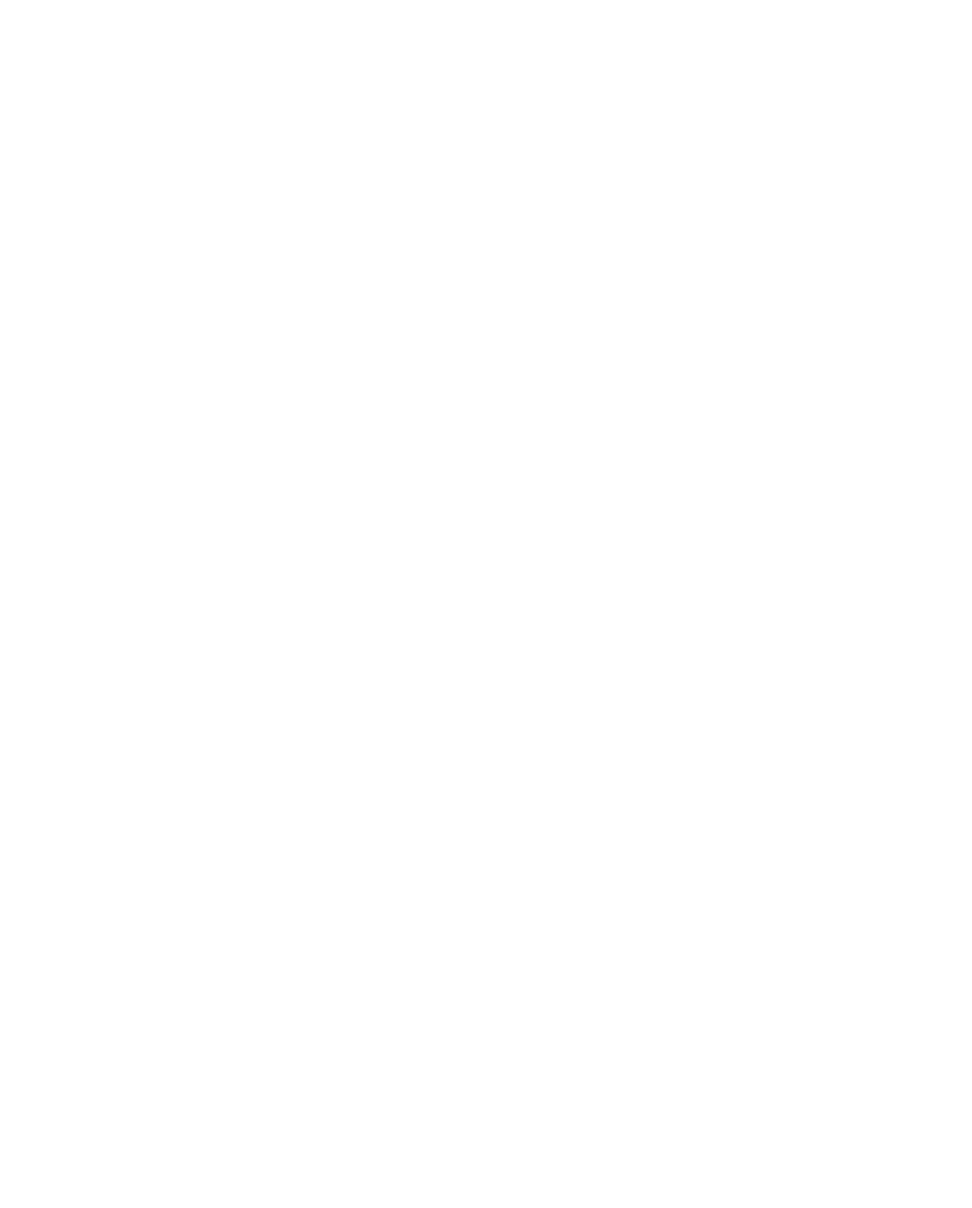
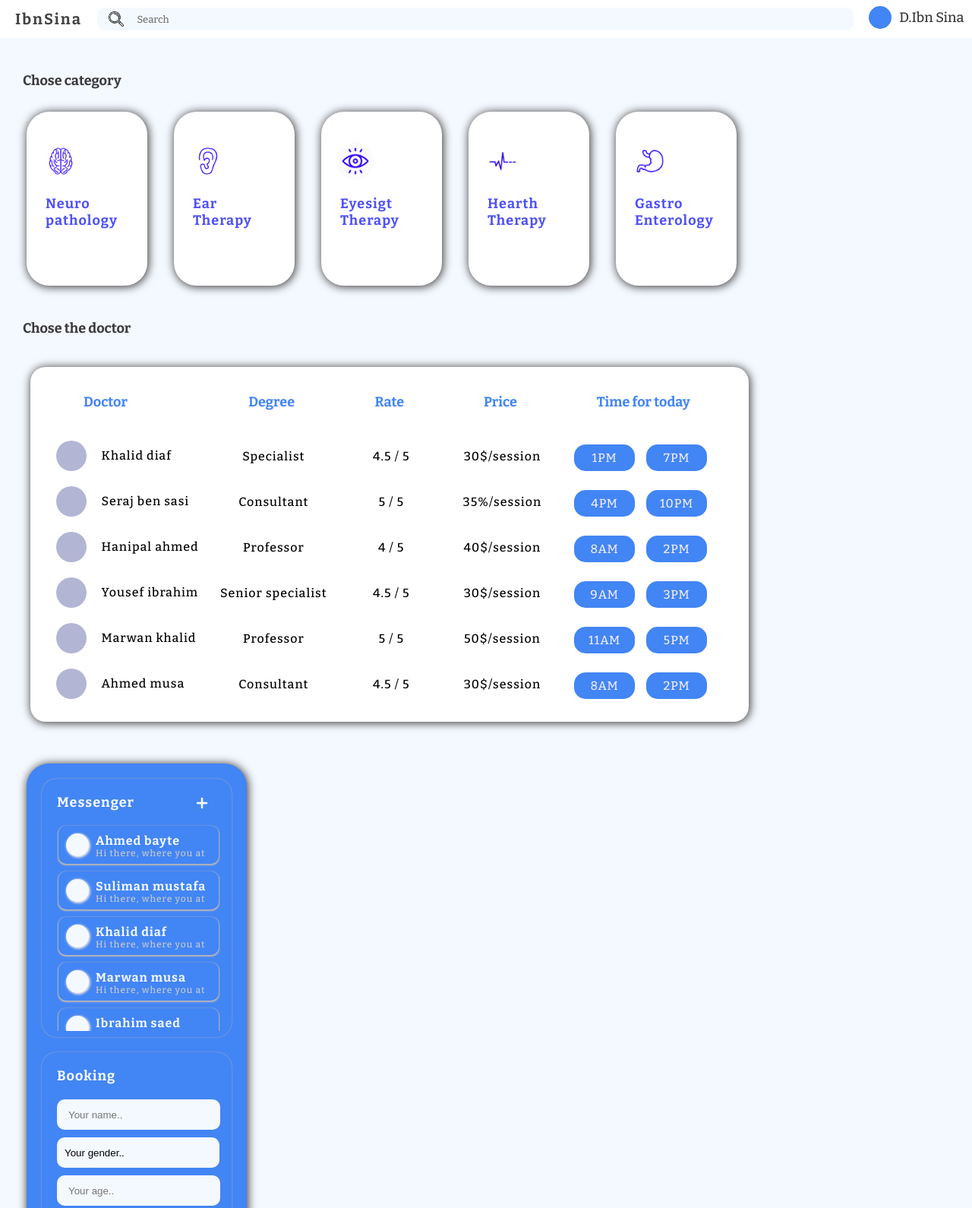
Before and after one commit to aleemElmozogi/appointment-reservation-system, a plain HTML site: page homeScreen/index.html in a window 1280 px wide. Shown: the top 1590 px of the page at 76% size. Before the commit the page ends 800 px from the top, so only its background shows below. Drawn offline with nearby package versions, Linux system fonts and the light colour scheme; a web font is replaced by a local one.

Commit message:
I've add the right panel

```diff
--- a/homeScreen/index.html
+++ b/homeScreen/index.html
@@ -4,12 +4,226 @@
     <meta charset="UTF-8">
     <meta name="viewport" content="width=device-width, initial-scale=1.0">
     <link rel="stylesheet" href="style.css">
+    <link rel="preconnect" href="https://fonts.gstatic.com">
+    <!-- title font -->
+    <link href="https://fonts.googleapis.com/css2?family=Bitter:wght@700;800&display=swap" rel="stylesheet">
+    <!-- page font -->
+    <link rel="preconnect" href="https://fonts.gstatic.com">
+<link href="https://fonts.googleapis.com/css2?family=Bitter:wght@500&family=RocknRoll+One&display=swap" rel="stylesheet">
     <title>Document</title>
 </head>
+
 <body>
-    <div>
+        <nav class="app-bar">
+            <ul>
+                <li  id="title"><a href="#"><h1>IbnSina</h1></a></li>
+                <li id="search-field"><input type="Search" placeholder=" Search "></li>
+                <li id="user-info"> <a href="#"> <div></div> <p>D.Ibn Sina</p> </a> </li>
 
 
+            </ul>
+        </nav>
+<div class="main">
+
+
+        <h3 id="chose-category">Chose category</h2>
+
+
+
+    <div class="category">
+        <ul>
+
+
+            <li href="#" tabindex="1">
+                <div></div><h3>Neuro pathology</h3>
+            </li>
+
+
+            <li href="#" tabindex="2">
+                <div></div><h3>Ear Therapy</h3>
+            </li>
+
+
+
+            <li href="#" tabindex="3">
+                <div></div><h3>Eyesigt Therapy</h3>
+            </li>
+
+
+
+            <li href="#" tabindex="4">
+                <div></div><h3>Hearth Therapy</h3>
+            </li>
+
+
+
+            <li href="#" tabindex="5">
+                <div></div><h3>Gastro Enterology</h3>
+            </li>
+
+
+        </ul>
     </div>
+
+    <h3  id="chose-doctor" >Chose the doctor</h2>
+
+<table class="doctor-details" CELLSPACING=0>
+  <tr>
+
+    <th>Doctor</th>
+    <th>Degree</th>
+    <th>Rate</th>
+    <th>Price</th>
+    <th>Time for today</th>
+
+  </tr>
+
+  <tr  id="table-data">
+    <td id="name" ><div></div><p>Khalid diaf</p></td>
+    <td>Specialist</td>
+    <td> 4.5 / 5</td>
+    <td>30$/session</td>
+    <td id="time-for-today"><div>7PM</div><div>1PM</div></td>
+  </tr>
+
+
+
+
+  <tr id="table-data">
+    <td id="name" ><div></div><p>Seraj ben sasi</p></td>
+    <td>Consultant</td>
+    <td> 5 / 5</td>
+    <td>35%/session</td>
+    <td id="time-for-today"><div>10PM</div><div>4PM</div></td>
+  </tr>
+
+  <tr id="table-data">
+    <td id="name" ><div></div><p>Hanipal ahmed</p></td>
+    <td>Professor</td>
+    <td> 4 / 5</td>
+    <td>40$/session</td>
+    <td id="time-for-today"><div>2PM</div><div>8AM</div></td>
+  </tr>
+  <tr id="table-data">
+    <td id="name" ><div></div><p>Yousef ibrahim</p></td>
+    <td>Senior specialist</td>
+    <td> 4.5 / 5</td>
+    <td>30$/session</td>
+    <td id="time-for-today"><div>3PM</div><div>9AM</div></td>
+  </tr>
+
+  <tr id="table-data">
+    <td id="name" ><div></div><p>Marwan khalid</p></td>
+    <td>Professor</td>
+    <td> 5 / 5</td>
+    <td>50$/session</td>
+    <td id="time-for-today"><div>5PM</div><div>11AM</div></td>
+  </tr>
+
+  <tr id="table-data">
+    <td id="name" ><div></div><p>Ahmed musa</p></td>
+    <td>Consultant</td>
+    <td> 4.5 / 5</td>
+    <td>30$/session</td>
+    <td id="time-for-today"><div>2PM</div><div>8AM</div></td>
+  </tr>
+
+</table>
+</div> <!-- end of main -->
+
+
+
+
+<div class="side-bar">
+  <div id="messenger">
+
+    <h2>Messenger</h2>
+    <div id="new-message"></div>
+    <div id="messages">
+
+    <div id="message-details">
+      <div id="avatar"></div>
+      <div id="message">
+        <h3 id="user-name">Ahmed bayte</h3>
+        <p id="last-message">Hi there, where you at</p>
+      </div>
+    </div>
+    <div id="message-details">
+      <div id="avatar"></div>
+      <div id="message">
+        <h3 id="user-name">Suliman mustafa</h3>
+        <p id="last-message">Hi there, where you at</p>
+      </div>
+    </div>
+    <div id="message-details">
+      <div id="avatar"></div>
+      <div id="message">
+        <h3 id="user-name">Khalid diaf</h3>
+        <p id="last-message">Hi there, where you at</p>
+      </div>
+    </div>
+    <div id="message-details">
+      <div id="avatar"></div>
+      <div id="message">
+        <h3 id="user-name">Marwan musa</h3>
+        <p id="last-message">Hi there, where you at</p>
+      </div>
+    </div>
+    <div id="message-details">
+      <div id="avatar"></div>
+      <div id="message">
+        <h3 id="user-name">Ibrahim saed</h3>
+        <p id="last-message">Hi there, where you at</p>
+      </div>
+    </div>
+    <div id="message-details">
+      <div id="avatar"></div>
+      <div id="message">
+        <h3 id="user-name">Hanipal dirnawy</h3>
+        <p id="last-message">Hi there, where you at</p>
+      </div>
+    </div>
+    <div id="message-details">
+      <div id="avatar"></div>
+      <div id="message">
+        <h3 id="user-name">Saleh elmozogi</h3>
+        <p id="last-message">Hi there, where you at</p>
+      </div>
+    </div>
+
+  </div>
+</div>
+
+<div id="booking">
+  <h2>Booking</h2>
+  <form id="booking-form">
+    <input type="text" id="name"  placeholder="Your name..">
+    <select type="text" id="gender"  placeholder="Your gender..">
+      <option >Your gender..</option>
+      <option >Male</option>
+      <option >Female</option>
+    </select>
+    <input type="number" id="age" min="13" max="90" placeholder="Your age..">
+
+    <label for="country">Doctor name</label>
+    <div id="size-box"></div>
+    <select id="country" name="country">
+      <option >Khalid diaf</option>
+      <option >Hanipal dirnawy</option>
+      <option >Saleh elmozogi</option>
+      <option >Suliman mustafa</option>
+      <option >Marwan musa</option>
+
+    </select>
+
+    <input type="text" id="your-problem" placeholder="Your problem..">
+
+
+    <input type="submit" id="submit" value="Submit">
+  </form>
+</div>
+</div>
+
 </body>
+
 </html>
--- a/homeScreen/style.css
+++ b/homeScreen/style.css
@@ -0,0 +1,451 @@
+*{
+    margin: 0;
+    padding: 0;
+}
+
+body{
+    background-color: #f4f9ff;
+
+}
+
+
+
+.app-bar{
+    width: 100%;
+    height: 50px;
+    margin-bottom: 15px;
+}
+.app-bar ul{
+    display: flex;
+    width: 100%;
+    height: 100%;
+    background-color: #ffffff;
+    align-items: center;
+}
+.app-bar ul title{
+    list-style: none;
+    width: 0px;
+}
+.app-bar ul li{
+    list-style: none;
+}
+.app-bar ul li a{
+    text-decoration: none;
+
+    color: #4d4b4b;
+    padding: 0 20px;
+}
+.app-bar ul #title a h1{
+    text-decoration: none;
+    font-size: 20px;
+    letter-spacing: 2px;
+    font-family: 'Bitter', serif;
+    font-weight: bold;
+    color: #444242;
+    padding: 0 20px;
+}
+
+
+
+.app-bar ul #search-field{
+    width: 100%;
+}
+.app-bar ul #search-field input{
+    padding: 0 50px;
+    color: rgb(113, 113, 117);
+    font-weight: normal;
+    font-size: 13px;
+    font-family: 'Bitter', serif;
+    display: flex;
+    width: 100%;
+    height: 30px;
+    border-radius: 10px;
+    border-width: 0px;
+    outline: none;
+    background-color: #f4f9ff;
+    background-image: url("icons/loupe.png");
+    background-size: 20px;
+    background-position: left;
+    background-position-x: 15px;
+    background-repeat: no-repeat;
+
+}
+
+
+.app-bar ul #user-info {
+    width:200px;
+}
+.app-bar ul #user-info a{
+    margin-left: 20px;
+    padding-left: 0px;
+    padding-right: 0px;
+    display: inline-flex;
+}
+.app-bar ul #user-info a div {
+    background-color: #4285f4;
+    border-radius: 450%;
+    width: 30px;
+    height: 30px;
+}
+.app-bar ul #user-info a p {
+    margin-left: 10px;
+    align-self: center;
+    color: rgb(58, 58, 61);
+    font-weight: normal;
+    font-size: 18px;
+    font-family: 'Bitter', serif;
+
+
+}
+
+.main{
+    float: left;
+    width: max-content;
+}
+
+#chose-category, #chose-doctor{
+    margin: 30px;
+    margin-bottom: 15px;
+    color: rgb(58, 58, 61);
+    font-weight: bold;
+    font-size: 18px;
+    align-self: start;
+    font-family: 'Bitter', serif;
+}
+
+
+  ::-webkit-scrollbar{
+      display: none;
+  }
+  .category {
+      width: 100%;
+      margin-right: 20px;
+  }
+.category ul{
+    display: flex;
+    overflow-x: scroll;
+
+
+}
+.category ul li:hover{
+    background-color: #4285f4;
+    color: #eeecfe;
+    cursor:pointer;
+
+}
+.category ul li:focus {
+
+    outline: none;
+    background-color: #4285f4;
+    color: #eeecfe;
+    cursor:pointer;
+
+}
+
+
+.category ul li{
+    background-color: #ffffff;
+    color: #4f51f6;
+    margin-left: 35px;
+    padding-top: 40px;
+    padding-left: 20px;
+    margin-bottom: 15px;
+    margin-top: 15px;
+    width: 139px;
+    height: 189px;
+    list-style: none;
+    border-radius: 30px;
+    box-shadow: 1px 1px 12px 1px #444242;
+}
+
+.category ul li  div{
+    background-size: 50px;
+    background-repeat: no-repeat;
+    width: 50px;
+    height: 50px;
+    border-radius: 50px;
+    margin-bottom: 20px;
+}
+.category ul li:nth-child(1)  div{
+    background-image: url("icons/brain.png");
+
+}
+.category ul li:nth-child(2)  div{
+    background-image: url("icons/ear.png");
+
+}
+.category ul li:nth-child(3)  div{
+    background-image: url("icons/eye.png");
+
+}
+.category ul li:nth-child(4)  div{
+    background-image: url("icons/heartbeat.png");
+
+}
+.category ul li:nth-child(5)  div{
+    background-image: url("icons/stomach.png");
+
+}
+.category ul  li  h3{
+    font-size: 18px;
+    max-width: 110px;
+    margin-top: 10px;
+    margin-left: 5px;
+    letter-spacing: 1px;
+    overflow-wrap: break-word;
+    font-family: 'Bitter', serif;
+
+}
+
+
+.doctor-details  {
+    width: 95%;
+    margin-left: 35px;
+    border-radius: 20px;
+    padding: 20px;
+    margin: 40px;
+    background-color: #ffffff;
+    text-align:center;
+    box-shadow: 1px 1px 12px 1px #444242;
+
+
+}
+.doctor-details  tr th{
+    text-align: left;
+    padding: 15px 0px 30px;
+    font-family: 'Bitter', serif;
+    color: #4285f4;
+    font-size: 18px;
+    padding-inline: 50px;
+
+}
+
+
+.doctor-details #table-data:hover{
+    cursor:pointer;
+    background-color:#eee8e8;
+}
+.doctor-details #table-data a{
+    width: 100%;
+    height: 100%;
+    background-color: #696bf0;
+}
+.doctor-details  tr #name p{
+    width: 130px;
+    text-align: start;
+    overflow-wrap: break-word;
+
+}
+.doctor-details  tr td{
+    height: 40px;
+    padding: 10px;
+    font-size: 16px;
+    letter-spacing: 1px;
+    overflow-wrap: break-word;
+    font-family: 'Bitter', serif;
+}
+.doctor-details  tr #name{
+    display:inline-block;
+
+}
+.doctor-details  tr #name p{
+    display: block;
+    float: right;
+    padding-top: 10px;
+    font-size: 16px;
+    letter-spacing: 1px;
+    font-family: 'Bitter', serif;
+}
+.doctor-details  tr #name div{
+    float: left;
+    width: 40px;
+    height: 40px;
+    background-color: #b3b5d4;
+    border-radius: 20px;
+    margin-right: 20px;
+
+}
+.doctor-details  tr #time-for-today {
+    display:inline-block;
+
+}
+.doctor-details  tr #time-for-today div {
+    text-align: center;
+    width: fit-content;
+    height: fit-content;
+    border-radius: 15px;
+    font-size: 16px;
+    letter-spacing: 1px;
+    font-family: 'Bitter', serif;
+    margin-top: 5px;
+    margin-right: 15px;
+    padding: 8px 15px 8px;
+    color: #edeafe;
+    background-color: #4285f4;
+    float: right;
+    width: 50px;
+}
+
+
+
+.side-bar{
+
+    display: inline-block;
+    box-shadow: 1px 1px 12px 1px #444242;
+    background-color: #4285f4;
+    margin: 15px 35px 20px;
+    border-radius: 30px;
+    width: 250px;
+    height:835px;
+    padding: 20px;
+
+}
+.side-bar #messenger{
+    border-radius: 20px;
+    height: 300px;
+    box-shadow: 0px 0px 2px 0px #beb8b8;
+    background-color: #4285f4;
+    padding: 20px;
+}
+.side-bar #messenger h2{
+    color: #f4f9ff;
+    font-size: 18px;
+    letter-spacing: 1px;
+    font-family: 'Bitter', serif;
+    display: inline;
+}
+.side-bar #new-message{
+    width: 30px;
+    height: 30px;
+    align-self: center;
+    position: relative;
+    bottom: 4px;
+    padding-right: 5px;
+    padding-bottom: 2px;
+    float: right;
+    cursor: pointer;
+    background-image: url("icons/plus.png");
+    background-repeat: no-repeat;
+
+}
+.side-bar #messenger #messages{
+    width: 215px;
+    height: 280px;
+    margin-bottom: 10px;
+    overflow-y: scroll;
+}
+.side-bar #messenger #messages #message-details:hover{
+    background-color:#356dc7;
+    cursor:pointer;
+}
+.side-bar #messenger #messages #message-details{
+    margin: 10px 2px 10px;
+    padding: 10px;
+    border-radius: 10px;
+    background-color:#4285f4;
+    box-shadow: 0px 1px 2px 1px #beb8b8;
+    height: 30px;
+}
+.side-bar #messenger #messages #message-details #avatar{
+    width: 30px;
+    height: 30px;
+    display: inline-block;
+    border-radius: 20px;
+    background-color: #f4f9ff;
+    box-shadow: 1px 1px 3px 1px #ebe3e3;
+
+
+}
+.side-bar #messenger #messages #message-details #message{
+    display: inline-block;
+    vertical-align: top;
+    margin: 0px 5px 0px;
+}
+.side-bar #messenger #messages #message-details #message #user-name{
+    font-size: 16px;
+    letter-spacing: 1px;
+    font-family: 'Bitter', serif;
+    color: #f4f9ff;
+}
+.side-bar #messenger #messages #message-details #message #last-message{
+    font-size: 12px;
+    letter-spacing: 1px;
+    font-family: 'Bitter';
+    color: #c7c9cc;
+}
+
+.side-bar #booking{
+    border-radius: 20px;
+    height: 440px;
+    box-shadow: 0px 0px 2px 0px #beb8b8;
+    background-color: #4285f4;
+    padding: 20px;
+    margin-top: 20px;
+}
+.side-bar #booking h2{
+    color: #f4f9ff;
+    font-size: 18px;
+    letter-spacing: 1px;
+    font-family: 'Bitter', serif;
+    display: inline;
+
+}
+.side-bar #booking #booking-form{
+    margin-top: 20px;
+}
+.side-bar #booking #booking-form input {
+    height: 10px;
+    width: 88%;
+    border-radius: 10px;
+    border: none;
+    outline: none;
+    margin-bottom: 10px;
+    padding: 15px;
+    background-color: #f4f9ff;
+}
+.side-bar #booking #booking-form label {
+    color: #f4f9ff;
+    font-size: 14px;
+    letter-spacing: 1px;
+    font-family: 'Bitter', serif;
+
+}
+.side-bar #booking #booking-form #size-box{
+    height: 8px;
+
+}
+
+.side-bar #booking #booking-form select {
+    appearance: none;
+-webkit-appearance: none;
+-moz-appearance: none;
+
+    height: 40px;
+    width: 102%;
+    border-radius: 10px;
+    border: none;
+    outline: none;
+    margin-bottom: 10px;
+    padding:10px;
+    background-color: #f4f9ff;
+    outline: none;
+}
+.side-bar #booking #booking-form #your-problem {
+    height: 80px;
+
+
+
+}
+.side-bar #booking #booking-form #submit {
+    width: 100%;
+    height: 50px;
+    margin-top: 10px;
+    background-color:  #f4f9ff;
+    font-size: 14px;
+    letter-spacing: 1px;
+    font-family: 'Bitter', serif;
+}
+.side-bar #booking #booking-form #submit:hover {
+    background-color:  #b6d4f3;
+
+}
```
Also changed, not shown: homeScreen/icons/brain.png (added), homeScreen/icons/ear.png (added), homeScreen/icons/eye.png (added), homeScreen/icons/heartbeat.png (added), homeScreen/icons/loupe.png (added), homeScreen/icons/plus.png (added), homeScreen/icons/stomach.png (added).
